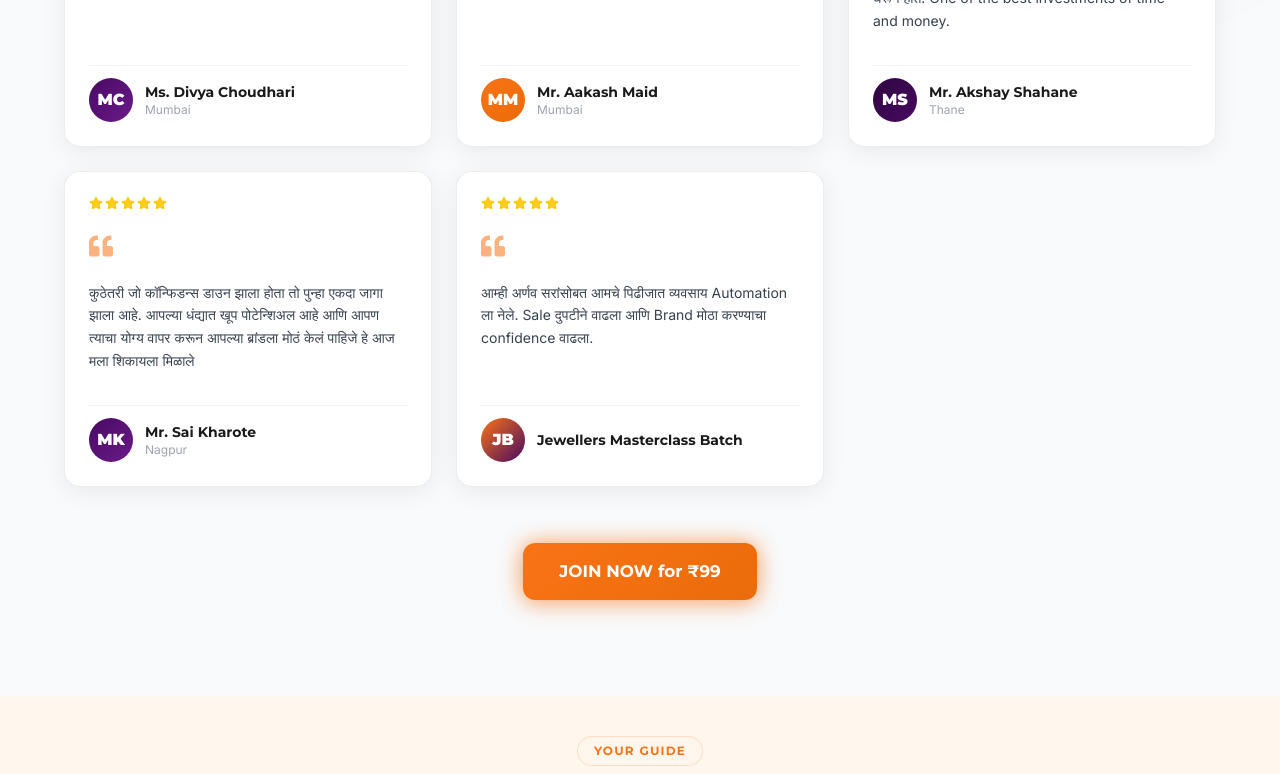
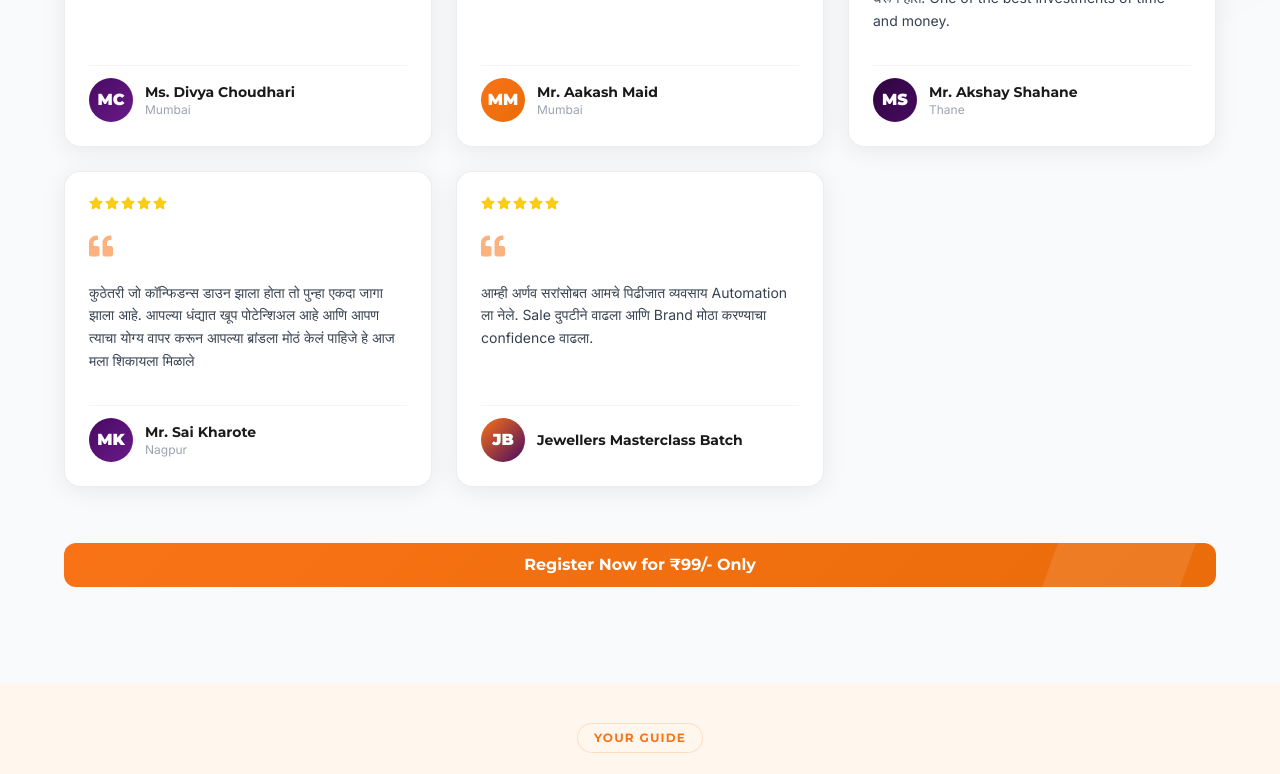
Before and after one commit to bhoyepravin/jewellersmasterclass, a Next.js app: page / in a window 1280 px wide. Shown: the part 8557-9331 px from the top of the page. Built offline with nearby package versions, Linux system fonts and the light colour scheme.

Commit message:
update button

```diff
--- a/src/components/CTAButton.jsx
+++ b/src/components/CTAButton.jsx
@@ -87,7 +87,7 @@ const CTAButton = ({
 
       {/* Button Text */}
       <span className="relative z-10 whitespace-nowrap">
-        {text}
+        {/* {text} */}Register Now for ₹99/- Only
       </span>
     </motion.a>
   );
--- a/src/components/TextTestimonialsSection.jsx
+++ b/src/components/TextTestimonialsSection.jsx
@@ -284,6 +284,7 @@ import { motion, AnimatePresence } from 'framer-motion';
 import { FaQuoteLeft, FaStar, FaChevronLeft, FaChevronRight } from 'react-icons/fa';
 import { siteConfig } from '../data/landingPageData';
 import { textTestimonialsData } from '../data/masterclassData';
+import CTAButton from './CTAButton';
 
 const fadeUp = {
   hidden: { opacity: 0, y: 28 },
@@ -545,14 +546,15 @@ export default function TextTestimonialsSection({ data = textTestimonialsData })
           viewport={{ once: true }}
           transition={{ duration: 0.5 }}
         >
-          <motion.a
+          <CTAButton/>
+          {/* <motion.a
             href={siteConfig.checkoutLink}
             className="primary-btn orange-glow"
             whileHover={{ scale: 1.04 }}
             whileTap={{ scale: 0.97 }}
           >
             {siteConfig.joinNowText}
-          </motion.a>
+          </motion.a> */}
         </motion.div>
       </div>
     </section>
```
